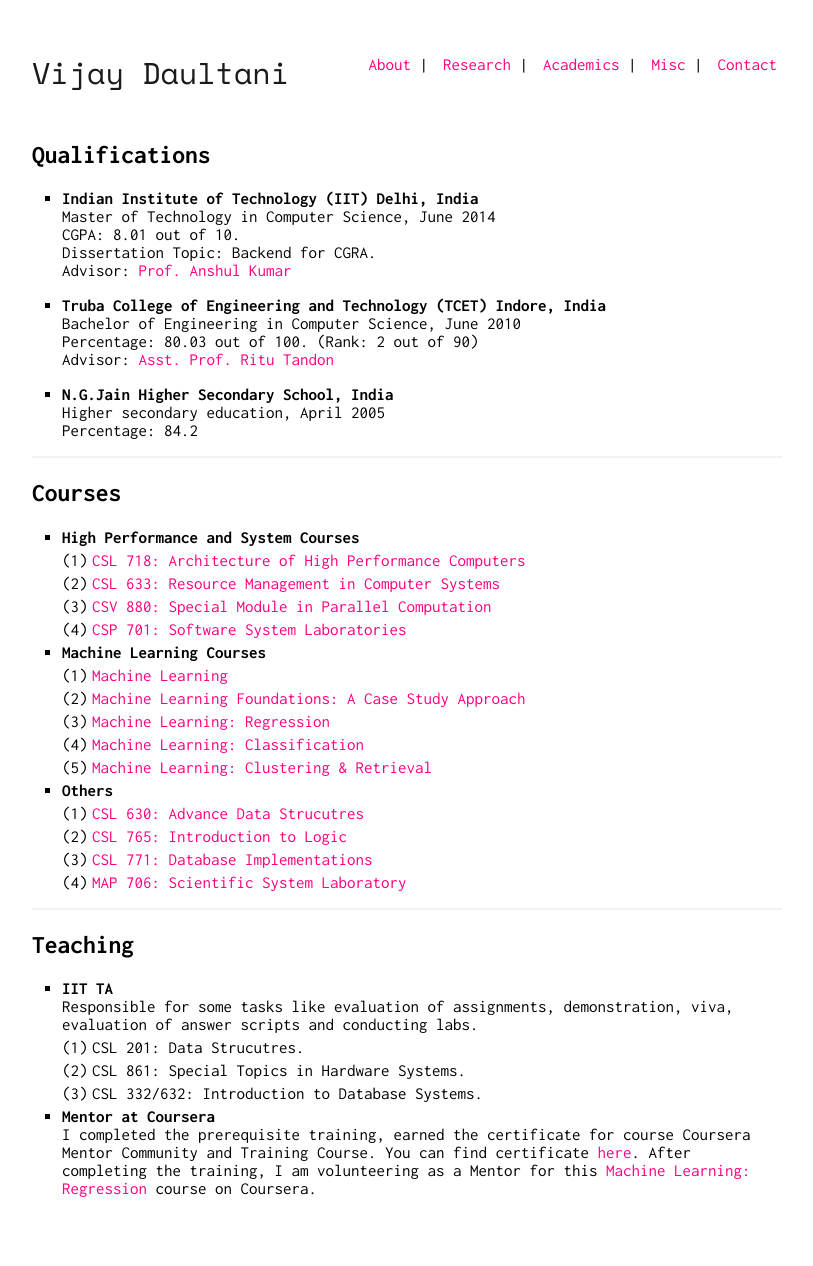
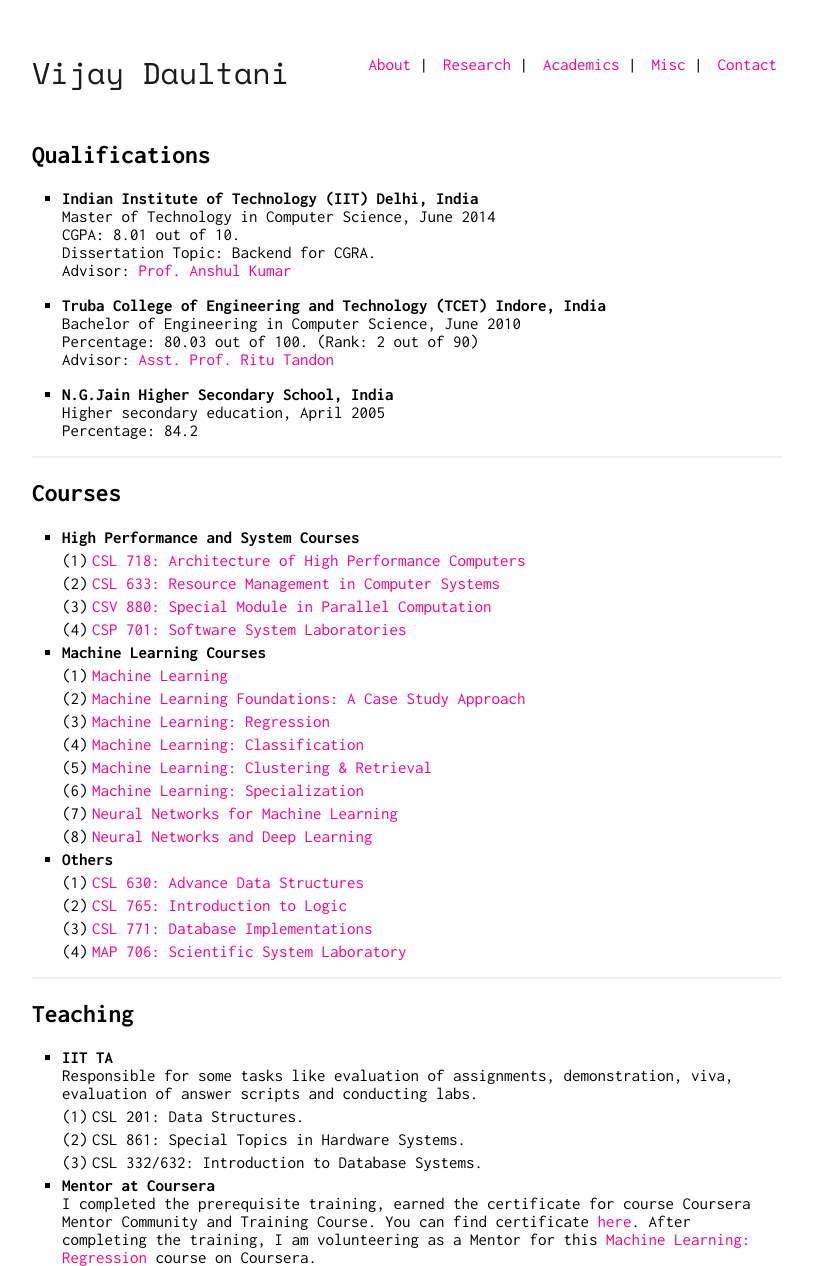
Before and after one commit to vijaydaultani/vijaydaultani.github.io, a Jekyll site: the page built from academics.md, in a window 1280 px wide. Shown: the whole page, without its empty margins (233-1046 px from the left). Built offline with Jekyll 4.4.1, drawn with Linux system fonts in a browser that asks for light colours; our own code applies the rules of GitHub Pages for plain Markdown files; before the commit the page ends 1197 px from its top, so only the background shows below that.

Commit message:
Adding new certificates and update links for patents

```diff
--- a/academics.md
+++ b/academics.md
@@ -34,10 +34,14 @@ layout: default
 2. [Machine Learning Foundations: A Case Study Approach](https://www.coursera.org/account/accomplishments/records/NUTHF5J6Q55J)
 3. [Machine Learning: Regression](https://www.coursera.org/account/accomplishments/records/8UYPWVFQNSCE)
 4. [Machine Learning: Classification](https://www.coursera.org/account/accomplishments/records/CFTSKBGS2TG3)
-4. [Machine Learning: Clustering & Retrieval](https://www.coursera.org/account/accomplishments/records/RQF6D3UCPDF6)
+5. [Machine Learning: Clustering & Retrieval](https://www.coursera.org/account/accomplishments/records/RQF6D3UCPDF6)
+6. [Machine Learning: Specialization](https://www.coursera.org/account/accomplishments/specialization/certificate/64GD5NQ9SFPX)
+7. [Neural Networks for Machine Learning](https://www.coursera.org/account/accomplishments/certificate/WWYDCWX8LCBQ)
+8. [Neural Networks and Deep Learning](https://www.coursera.org/account/accomplishments/certificate/BCQ2VKCBS2Q3)
+
 
 * **Others**
-1. [CSL 630: Advance Data Strucutres](http://www.cse.iitd.ernet.in/~ssen/csl630/admin630.html)
+1. [CSL 630: Advance Data Structures](http://www.cse.iitd.ernet.in/~ssen/csl630/admin630.html)
 2. [CSL 765: Introduction to Logic](http://www.cse.iitd.ac.in/cse/newcurriculum-contents/newcourses.html#COV765)
 3. [CSL 771: Database Implementations](http://www.cse.iitd.ernet.in/~skg/MCourses.html)
 4. [MAP 706: Scientific System Laboratory]()
@@ -48,7 +52,7 @@ layout: default
 
 * **IIT TA**
 	Responsible for some tasks like evaluation of assignments, demonstration, viva, evaluation of answer scripts and conducting labs.
-1. CSL 201: Data Strucutres.
+1. CSL 201: Data Structures.
 2. CSL 861: Special Topics in Hardware Systems.
 3. CSL 332/632: Introduction to Database Systems.
 
```
Also changed, not shown: index.md (+1 -1 lines), misc.md (+2 -2 lines), research.md (+6 -3 lines).
